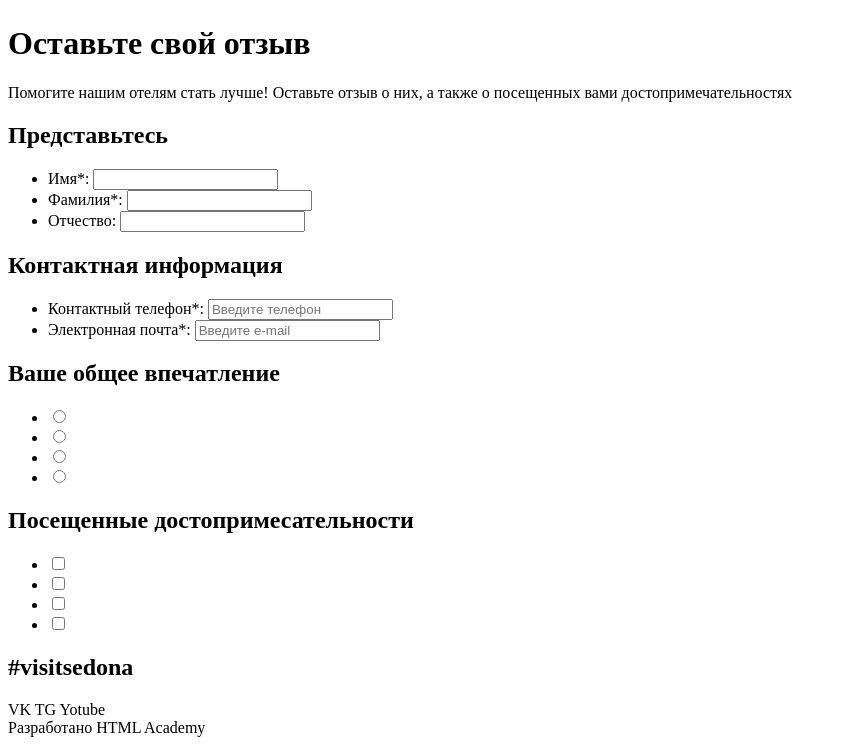
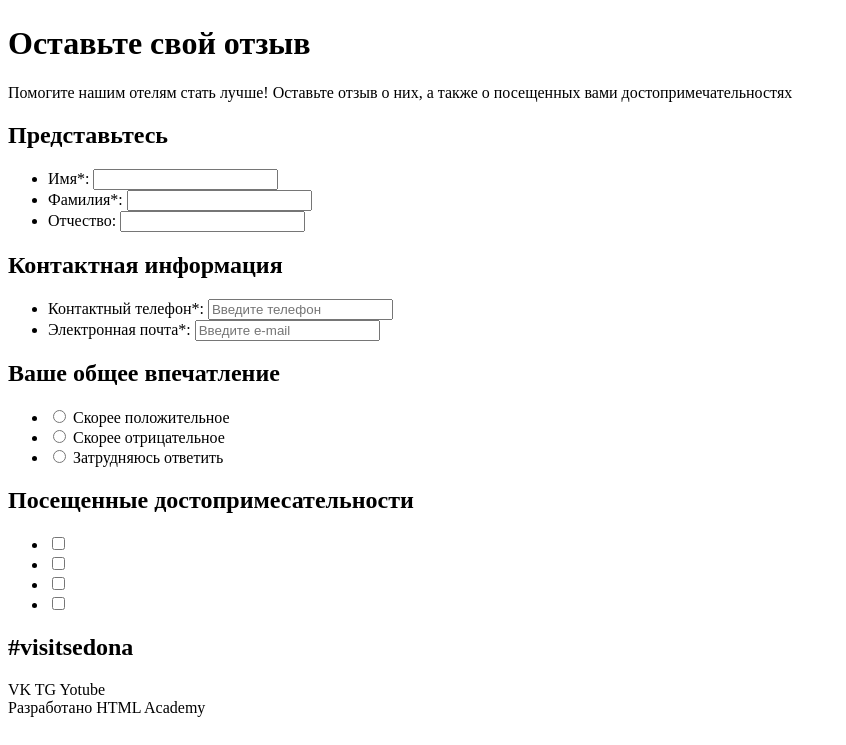
Before and after one commit to AnLeoLeo/2046167-sedona-27, a website: page source/form.html in a window 1280 px wide. Shown: the part 926-1671 px from the top of the page, without its empty margins (0-846 px from the left). Drawn offline with Linux system fonts and the light colour scheme.

Commit message:
Добравляет три формы

```diff
--- a/source/form.html
+++ b/source/form.html
@@ -53,12 +53,22 @@
         </section>
         <section>
           <h2>Ваше общее впечатление</h2>
+          <form action="https://echo.htmlacademy.ru/courses" method="get">
           <ul>
-            <li><label><input type="radio"/></label></li>
-            <li><label><input type="radio"/></label></li>
-            <li><label><input type="radio"/></label></li>
-            <li><label><input type="radio"/></label></li>
+            <li>
+            <input type="radio" id="major" name="fav_language" value="major">
+            <label for="major">Скорее положительное</label>
+            </li>
+            <li>
+            <input type="radio" id="negative" name="fav_language" value="negative">
+            <label for="negative">Скорее отрицательное</label>
+            </li>
+            <li>
+            <input type="radio" id="no-answer" name="fav_language" value="no-answer">
+            <label for="no-answer">Затрудняюсь ответить</label>
+            </li>
           </ul>
+          </form>
         </section>
         <section>
           <h2>Посещенные достопримесательности</h2>
```
